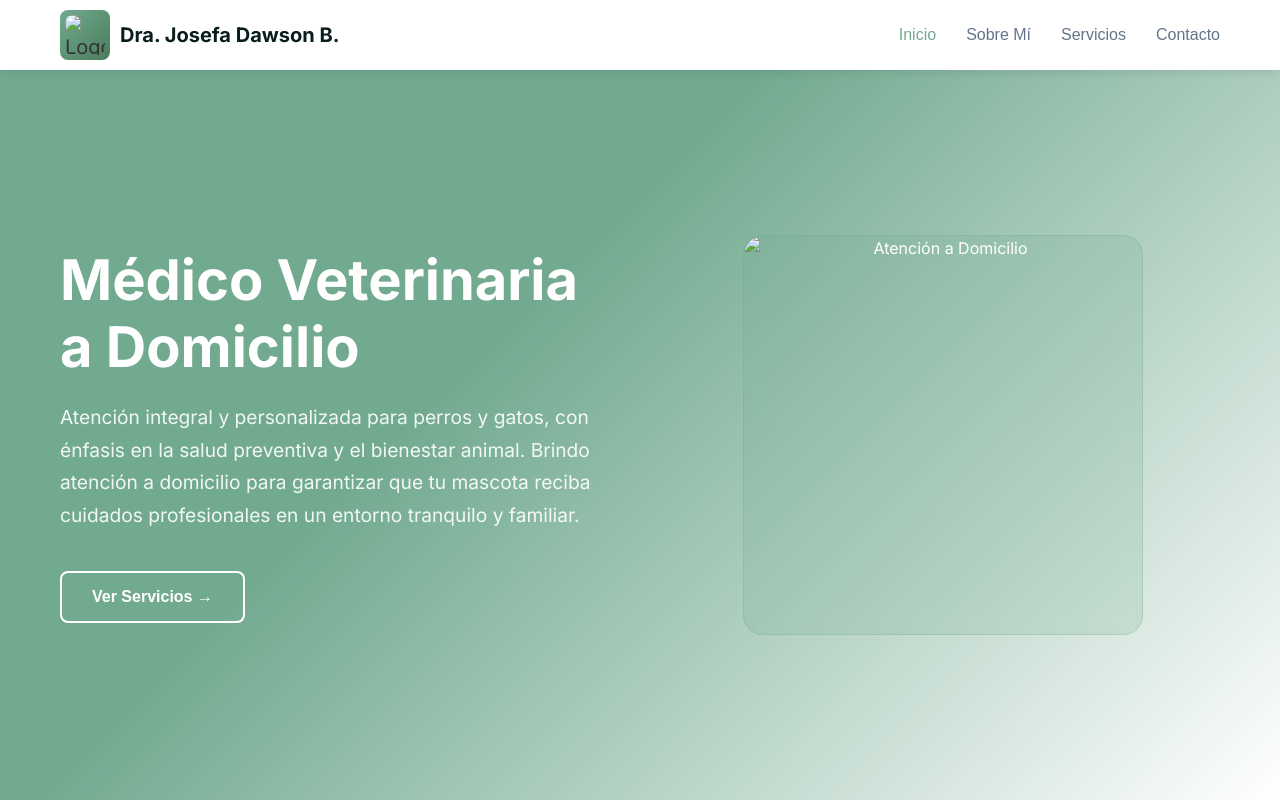
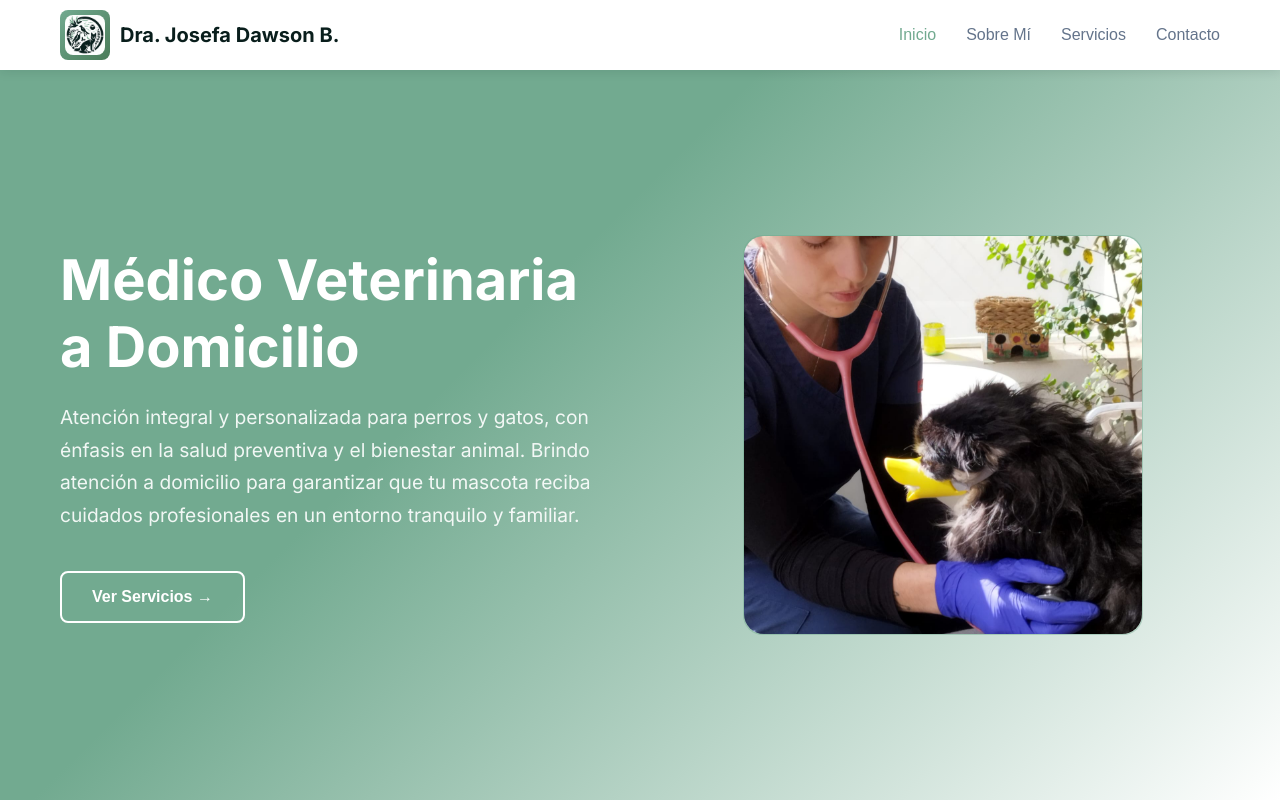
Before and after one commit to Josefa-Dawson/veterinaria, a plain HTML site: page index.html in a window 1280 px wide. Shown: the top 800 px of the page. Drawn offline with Linux system fonts and the light colour scheme; the site is published under a folder, as on GitHub Pages, so addresses that start at the root find nothing.

Commit message:
Update index.html

```diff
--- a/index.html
+++ b/index.html
@@ -25,7 +25,7 @@
             <div class="nav-content">
                 <div class="nav-brand">
                     <div class="brand-icon">
-                        <img src="/img/logo.jpg" alt="Logo Dra. Josefa Dawson B." class="logo-img">
+                        <img src="img/logo.jpg" alt="Logo Dra. Josefa Dawson B." class="logo-img">
                     </div>
                     <span class="brand-text">Dra. Josefa Dawson B.</span>
                 </div>
@@ -69,7 +69,7 @@
                 </div>
                 <div class="hero-image">
                     <div class="image-placeholder">
-                        <img src="/img/domicilio.jpg" alt="Atención a Domicilio" style="width:100%; height:100%; object-fit: cover; border-radius: 20px;">
+                        <img src="img/domicilio.jpg" alt="Atención a Domicilio" style="width:100%; height:100%; object-fit: cover; border-radius: 20px;">
                         <!-- <p class="placeholder-title">Atención a Domicilio</p>
                         <p class="placeholder-subtitle">Cuidado profesional en casa</p> -->
                     </div>
@@ -131,7 +131,7 @@
                 </div>
                 <div class="about-image">
                     <div class="image-placeholder">
-                        <img src="/img/chloe.jpg" alt="Foto de la Dra. Josefa Dawson B." class="placeholder-icon">
+                        <img src="img/chloe.jpg" alt="Foto de la Dra. Josefa Dawson B." class="placeholder-icon">
                         <p class="placeholder-title">Dra. Josefa Dawson B.</p>
                         <p class="placeholder-subtitle">Médico Veterinaria</p>
                     </div>
@@ -373,7 +373,7 @@
                 <div class="footer-section">
                     <div class="footer-brand">
                         <div class="brand-icon">
-                            <img src="/img/logo.jpg" alt="Logo Dra. Josefa Dawson B." class="logo-img">
+                            <img src="img/logo.jpg" alt="Logo Dra. Josefa Dawson B." class="logo-img">
                         </div>
                         <span class="brand-text">Dra. Josefa Dawson B.</span>
                     </div>
```
